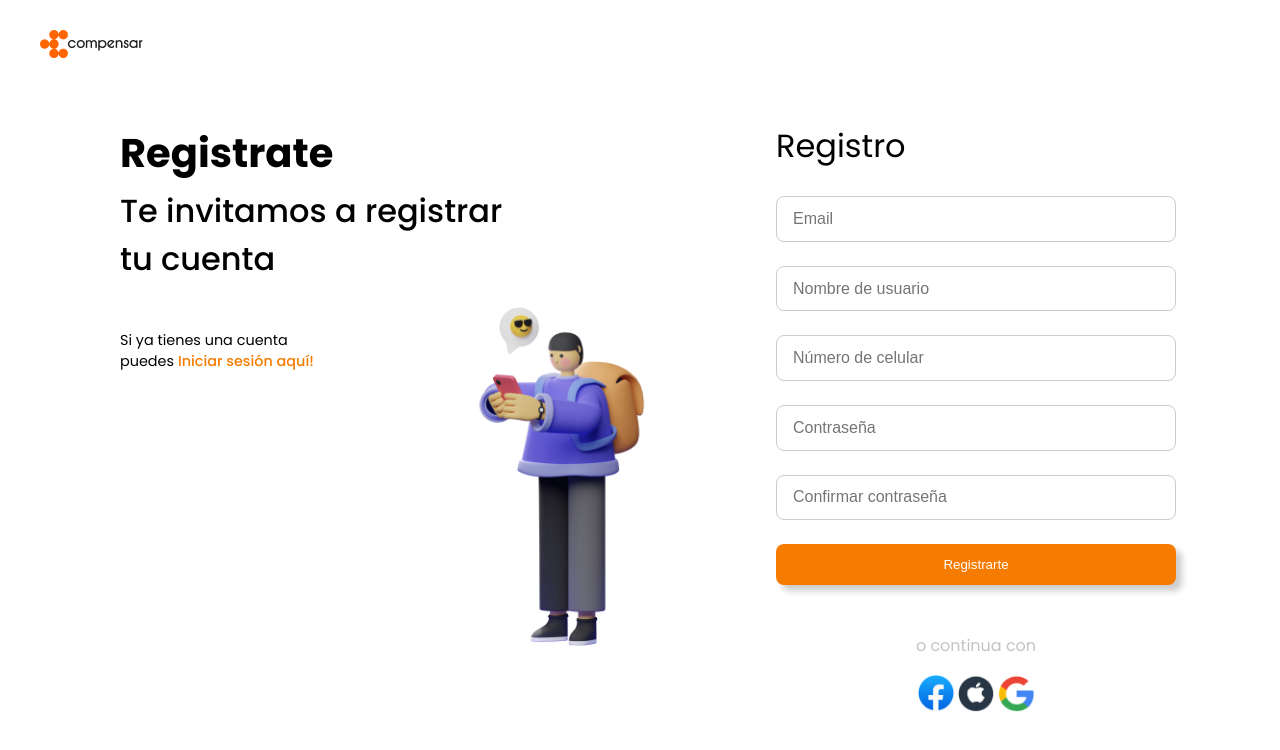
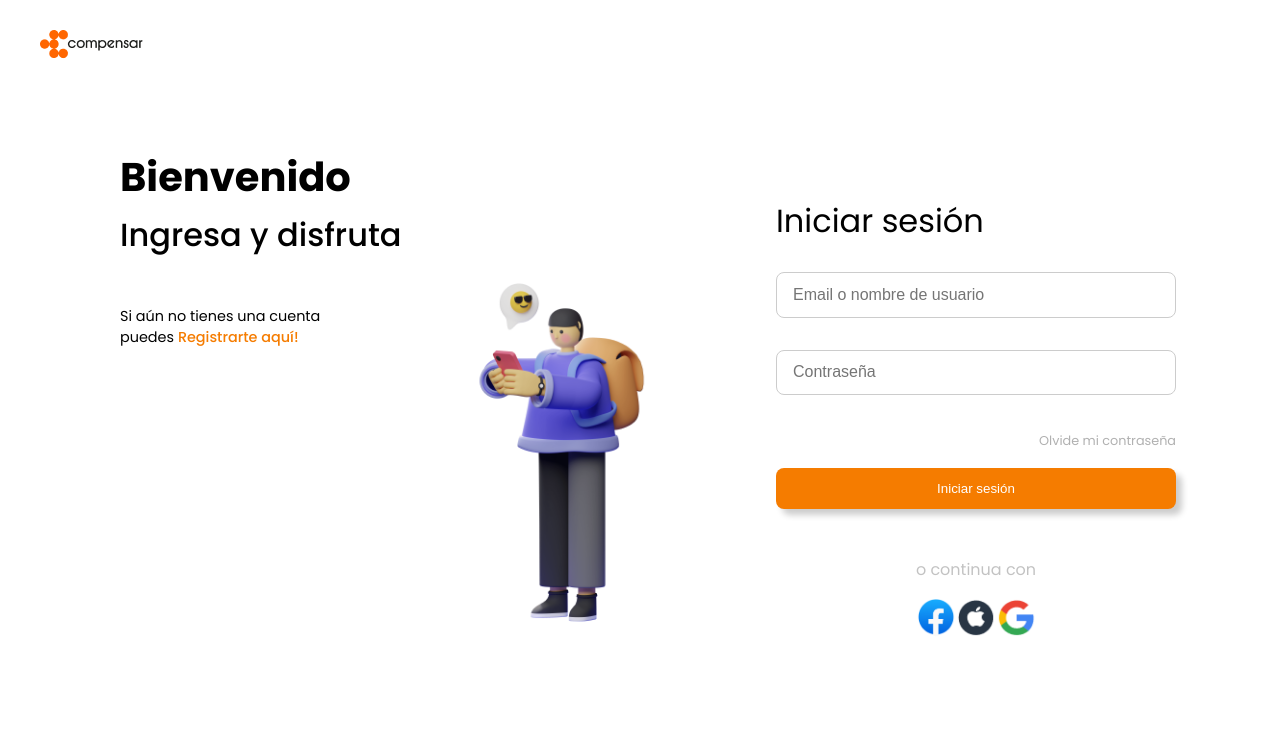
Before and after one commit to XSANTRAX/Correcci-n-prueba-Onboarding, a React (Vite) app in the folder test-onboarding/: page / in a window 1280 px wide. Shown: the top 750 px of the page. Built offline with nearby package versions, Linux system fonts and the light colour scheme.

Commit message:
Agrega ruta de login al react-router

```diff
--- a/test-onboarding/src/App.tsx
+++ b/test-onboarding/src/App.tsx
@@ -1,11 +1,14 @@
 import { BrowserRouter, Route, Routes } from 'react-router-dom';
 import Register from './componets/register-index/register.tsx';
+import Login from './componets/login-index/login.tsx';
 
 function App() {
   return (
     <BrowserRouter>
       <Routes>
-        <Route path="/" element={<Register />} />
+        <Route path="/" element={<Login />} />
+        <Route path="/login" element={<Login />} />
+        <Route path="/register" element={<Register />} />
       </Routes>
     </BrowserRouter> //
   );//
```
